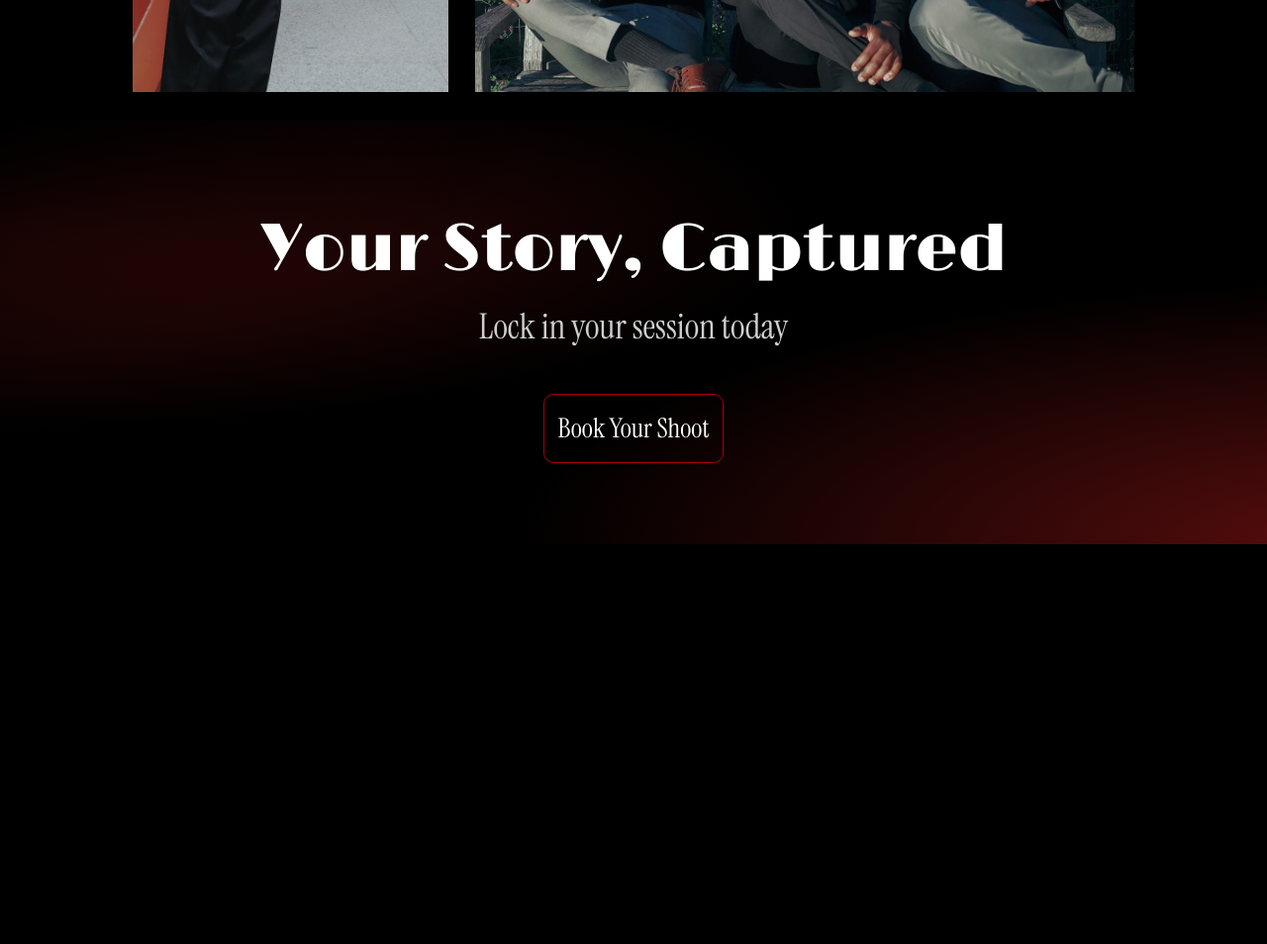
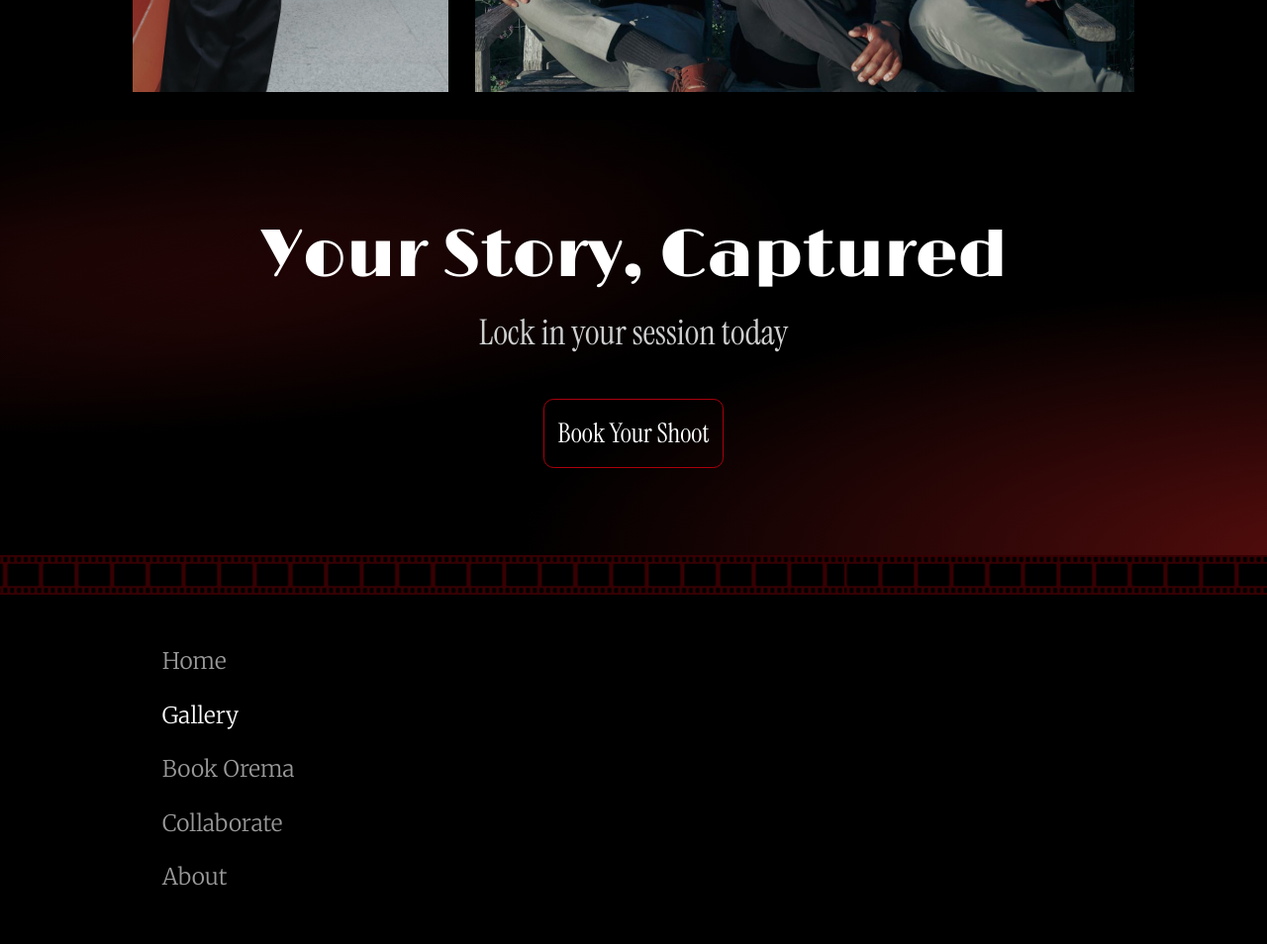
Before and after one commit to oremaproductions/oremaproductions.github.io, a plain HTML site: page gallery.html in a window 1280 px wide. Shown: the part 3660-4614 px from the top of the page at 99% size. Before the commit the page ends 4210 px from the top, so only its background shows below. Drawn offline with nearby package versions, Linux system fonts and the light colour scheme; a web font is replaced by a local one.

Commit message:
Footer exists now

```diff
--- a/css/gallery.css
+++ b/css/gallery.css
@@ -32,12 +32,7 @@
     }
 
 }
-.footer .divider{
-    max-height: 40px;
-    height: 2rem;
-    background: url('../components/photoreelDivider.png');
-    background-size: contain;
-}
+
 .carousel-item{
 
 }
--- a/css/index.css
+++ b/css/index.css
@@ -205,7 +205,7 @@ div.openingBox:hover {
 #collab {
     color: white;
     background: linear-gradient(to bottom right, black, transparent 33%), radial-gradient(ellipse at 0% 26%, hsl(0 75% 13% / 1) 0px, transparent 45%), radial-gradient(ellipse at 108% 100%, #590d0d 0px, transparent 44%);
-    min-height: 200px;
+    min-height: 55vh;
     justify-content: space-evenly;
 
     button {
@@ -286,8 +286,43 @@ div.openingBox:hover {
     object-position: top;
 
 }
+ .divider{
+    max-height: 40px;
+    height: 2rem;
+    background: url('../components/photoreelDivider.png');
+    background-size: contain;
+}
+.marquee-2 {
+    overflow: hidden;
+    width: 100%;
+    margin: 0;
+    >* {
+        flex: 0 0 100%;
+    }
+    >div.divider {
+        animation: scrolling3 15s linear infinite;
+    }
+}
+.footerLink {
+    text-decoration: none;
+    color:white;
+    opacity: 0.6;
+    line-height: 2rem;
+    transition: opacity 0.3s linear;
+}
+.footerLink:hover, .footerLink.active {
+    text-decoration: none;
+    opacity: 1;
+}
+@keyframes scrolling3 {
+    0% {
+        transform: translateX(0);
+    }
 
-
+    100% {
+        transform: translateX(-100%);
+    }
+}
 @keyframes scrolling {
     0% {
         transform: translateX(0);
--- a/gallery.html
+++ b/gallery.html
@@ -204,7 +204,35 @@
             <button class="id btn-md btn btn-light  font-2 mt-4 p-2" id="gal-cta-btn" onclick="redirectTo(this.dataset.target)" target="index.html">Book Your Shoot</button>
 
         </div>
-        <div class="w-100 footer"></div>
+        <div class="marquee-2 d-flex row nowrap">
+            <div class="divider w-100"></div>
+            <div class="divider w-100"></div>
+        </div>
+        <div class="container-fluid">
+          <div class="d-flex row row-cols-2 col w-100 pt-4 pb-4 m-auto font-3 justify-content-around">
+                <div class="col d-flex flex-col wrap p-0 fs-7 w-auto">
+                    <a href="index.html" class="footerLink">Home</a>
+                    <a href="#" class="footerLink active">Gallery</a>
+                   <a href="index.html" class="footerLink">Book Orema</a>
+                    <a href="index.html" class="footerLink">Collaborate</a>
+                    <a href="index.html" class="footerLink">About</a>
+                </div>
+                <div class="col d-flex flex-col wrap p-0 fs-7 w-auto opacity-0">
+                    <a href="index.html" class="footerLink">Let's Collab</a>
+                    <a href="index.html" class="footerLink">Let's Collab</a>
+                    <a href="index.html" class="footerLink">Let's Collab</a>
+                    <a href="index.html" class="footerLink">Let's Collab</a>
+                    <a href="index.html" class="footerLink">Let's Collab</a>
+                </div>
+                <div class="col d-flex flex-col wrap p-0 fs-7 w-auto opacity-0" >
+                    <a href="index.html" class="footerLink">Let's Collab</a>
+                    <a href="index.html" class="footerLink">Let's Collab</a>
+                    <a href="index.html" class="footerLink">Let's Collab</a>
+                    <a href="index.html" class="footerLink">Let's Collab</a>
+                    <a href="index.html" class="footerLink">Let's Collab</a>
+                </div>
+            </div>
+        </div>
         <?xml version="1.0" encoding="UTF-8" standalone="no"?>
         <!-- Created with Inkscape (http://www.inkscape.org/) -->
 
```
Also changed, not shown: index.html (+29 -0 lines).
